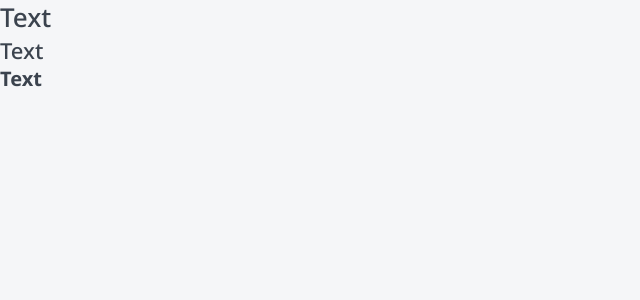
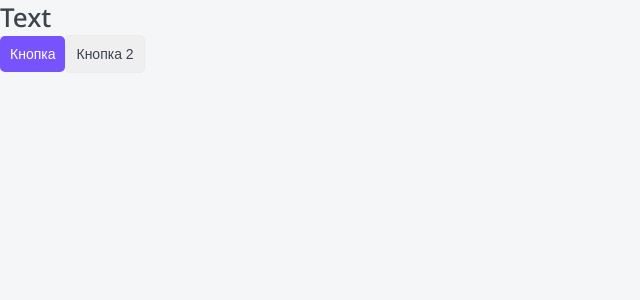
Before and after one commit to rail-sabirov/my-top, a Next.js app: page / in a window 1280 px wide. Shown: the top 300 px of the page, without its empty margins (0-640 px from the left). Built offline with nearby package versions, Linux system fonts and the light colour scheme.

Commit message:
Button: create, classnames, extends attributes and behaviors

```diff
--- /dev/null
+++ b/components/Button/Button.module.css
@@ -0,0 +1,34 @@
+.button {
+    display: inline-block;
+
+    box-sizing: border-box;
+    padding: 10px;
+
+    cursor: pointer;
+
+    text-align: center;
+    border: none;
+    border-radius: 5px;
+    font-size: 14px;
+
+    transition: all 0.3s;
+}
+
+.primary {
+    color: var(--white);
+    background-color: var(--primary);
+}
+
+.primary:hover {
+    background-color: var(--primary-hover);
+}
+
+.ghost {
+    color: var(--black);
+    background-color: none;
+    border: 1px solid var(--gray-light);
+}
+.ghost:hover {
+    color: var(--white);
+    background-color: var(--primary);
+}
--- /dev/null
+++ b/components/Button/Button.props.ts
@@ -0,0 +1,6 @@
+import { ButtonHTMLAttributes, DetailedHTMLProps, ReactNode } from 'react';
+
+export interface ButtonProps extends DetailedHTMLProps<ButtonHTMLAttributes<HTMLButtonElement>, HTMLButtonElement> {
+    children: ReactNode;
+    appearance: 'primary' | 'ghost';
+}
--- /dev/null
+++ b/components/Button/Button.tsx
@@ -0,0 +1,24 @@
+import styles from './Button.module.css';
+import { ButtonProps } from './Button.props';
+import cn from 'classnames';
+
+// <Button appearance="primary">Press me</Button>
+
+// appearance - тип кнопки
+// children - содержимое тега компонента <Button>children</Button>
+// className - классы прописаные в теге
+// ...props - остальные свойства которые наследуются от родителей ButtonProps
+
+export const Button = ({ appearance, children, className, ...props }: ButtonProps): JSX.Element => {
+    return (<button
+        className={cn(styles.button, className, {
+            [styles.primary]: appearance == 'primary',
+            [styles.ghost]: appearance == 'ghost',
+        })}
+
+        // Остальные свойства для кнопки
+        {...props}
+    >
+        {children}
+    </button>);
+};
--- a/components/index.ts
+++ b/components/index.ts
@@ -3,3 +3,4 @@
  */
 
 export * from './Htag/Htag';
+export * from './Button/Button';
--- a/package.json
+++ b/package.json
@@ -24,6 +24,7 @@
     "win-node-env": "^0.6.1"
   },
   "devDependencies": {
+    "@types/classnames": "^2.3.1",
     "@typescript-eslint/eslint-plugin": "^5.59.6",
     "@typescript-eslint/parser": "^5.59.6",
     "cross-env": "^7.0.3"
--- a/pages/index.tsx
+++ b/pages/index.tsx
@@ -1,16 +1,12 @@
-import Head from 'next/head';
-import Image from 'next/image';
 import { Inter } from 'next/font/google';
-import styles from '@/styles/Home.module.css';
-import { MyComponent } from './MyComponent';
-import { Htag } from '@/components';
+import { Button, Htag } from '@/components';
 
 const inter = Inter({ subsets: ['latin'] });
 
 export default function Home(): JSX.Element {
   return (<>
     <Htag tag='h1'>Text</Htag>
-    <Htag tag='h2'>Text</Htag>
-    <Htag tag='h3'>Text</Htag>
+    <Button appearance='primary' className='my-class'>Кнопка</Button>
+    <Button appearance='ghost'>Кнопка 2</Button>
   </>);
 }
--- a/styles/globals.css
+++ b/styles/globals.css
@@ -21,8 +21,10 @@
 
 :root {
 	--black: #3B434E;
+	--gray-light: #EBEBEB;
 	--white: white;
 	--primary: #7653FC;
+	--primary-hover: #6344DF;
 	--red: #FC836D;
 	--green: #1DC47E;
 	--green-light: #C8F8E4;
```
Also changed, not shown: 1 other file (tests, documents, lock files or other folders).
